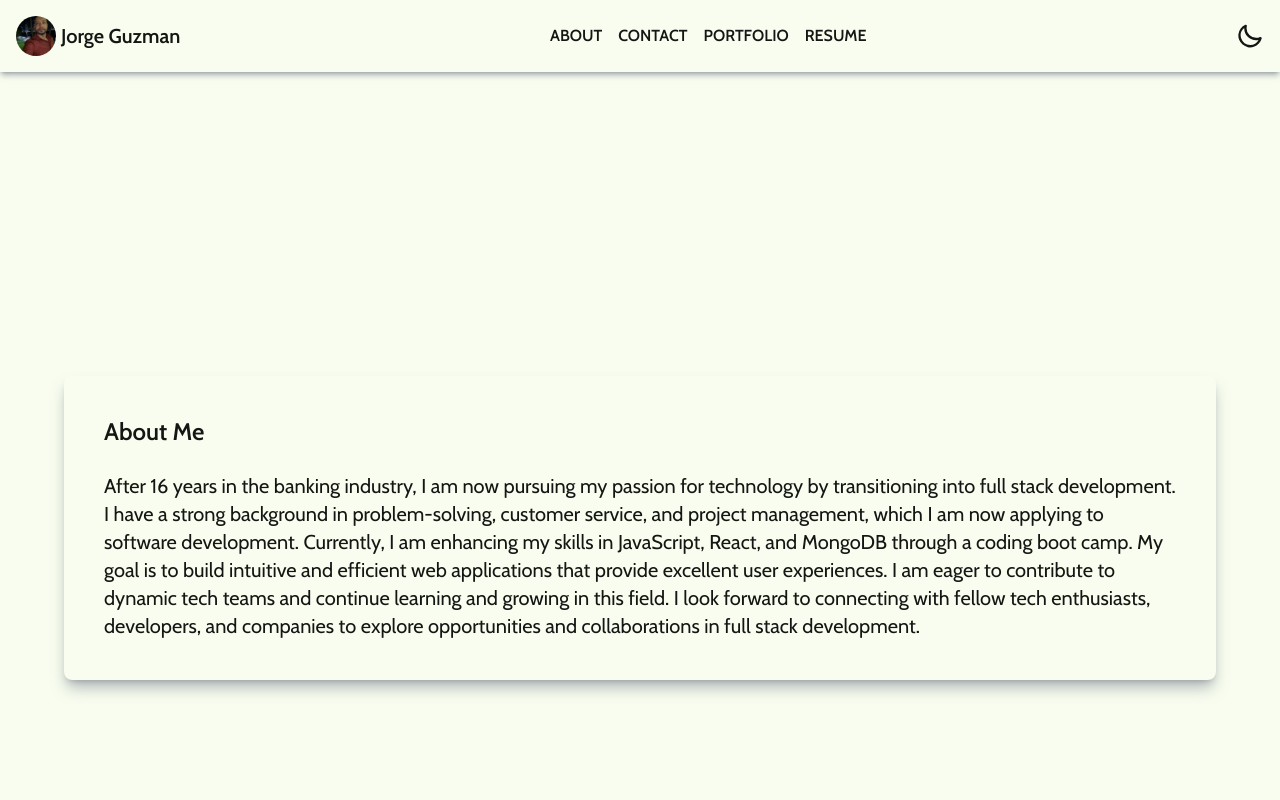
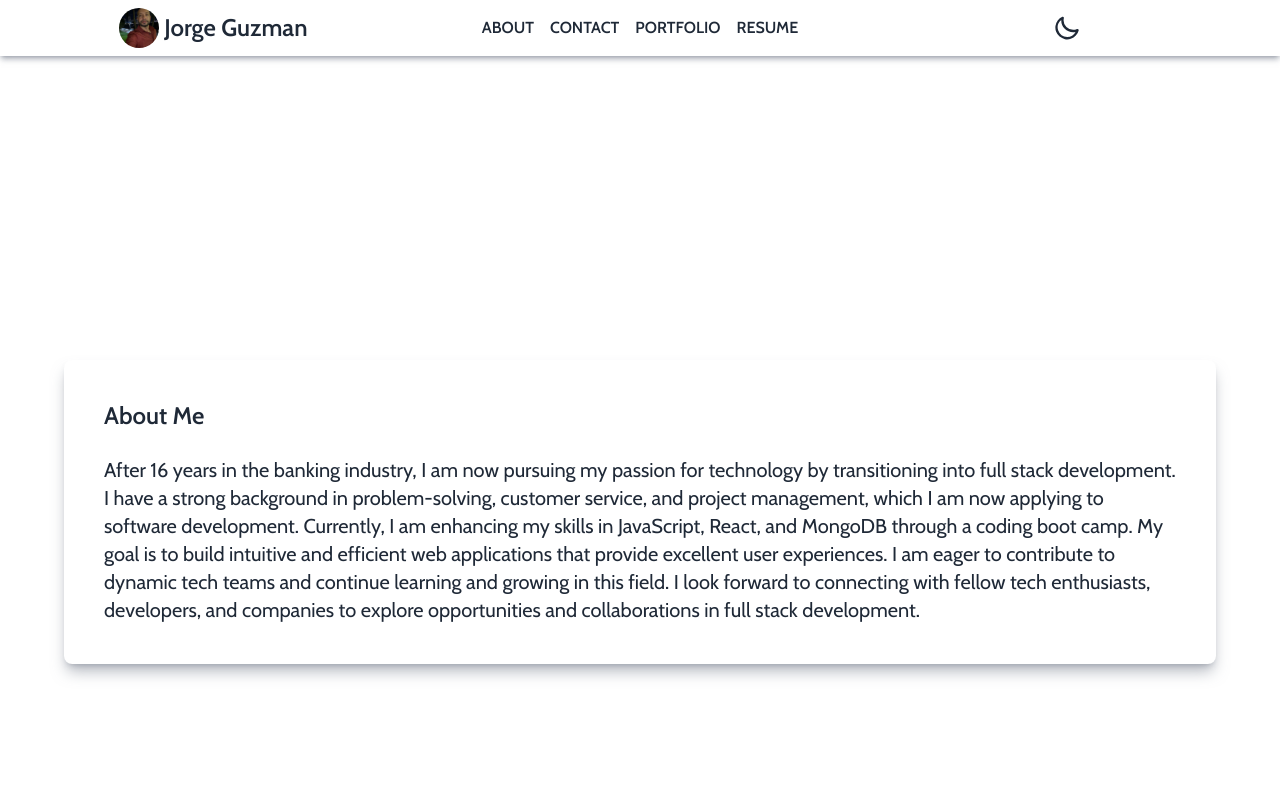
Before and after one commit to JGuzman87/jorge-portfolio, a Next.js app: page / in a window 1280 px wide. Shown: the top 800 px of the page. Built offline with nearby package versions, Linux system fonts and the light colour scheme.

Commit message:
applied grid

```diff
--- a/src/app/layout.tsx
+++ b/src/app/layout.tsx
@@ -25,7 +25,7 @@ export default function RootLayout({
 
   return (
 
-    <html data-theme="lemonade" lang="en">
+    <html data-theme="fantasy" lang="en">
 
       <body
         className={`${cabin.variable}  antialiased`}
--- a/src/components/Nav.css
+++ b/src/components/Nav.css
@@ -1,11 +1,11 @@
-.nav-container {
+/* .nav-container {
 display: flex;
 align-items: center;
 justify-content:space-between;
 
 padding: 1rem;
 
-}
+} */
 
 .avatar {
     display: flex;
--- a/src/components/Nav.tsx
+++ b/src/components/Nav.tsx
@@ -7,10 +7,9 @@ const Nav = () => {
 
   const navItems: string[] = ['about', 'contact', 'portfolio', 'resume']
   return (
-
-      <nav className="nav-container shadow-md shadow-gray-500/50 ">
-        <div className="avatar gap-3">
-          <div className=" ring-offset-base-100 w-10  rounded-full  ">
+    <nav className="nav-container shadow-md shadow-gray-500/50 grid grid-cols-1 md:grid-cols-3 gap-4 p-2 ">
+      <div className="flex justify-center text-center avatar">
+        <div className=" fring-offset-base-100 w-10  rounded-full  ">
           <Image
             src="/MIAMIBG.JPEG"
             alt="profile image"
@@ -20,19 +19,19 @@ const Nav = () => {
           />
         </div>
         <h1
-            className="font-semibold  md: text-xl flex self-center
+          className=" hover:text-red-500 font-semibold text-2xl  md:text-2xl flex self-center
 "
         >
           Jorge Guzman
         </h1>
       </div>
       <ul
-          className="ul-container font-semibold flex justify-end
+        className="ul-container  font-semibold
 "
       >
         {navItems.map((navItem) => (
-            <li key={navItem}>
-              <Link href={navItem}>{navItem.toUpperCase()}</Link>
+          <li  key={navItem}>
+            <Link  href={navItem}>{navItem.toUpperCase()}</Link>
           </li>
         ))}
       </ul>
@@ -60,7 +59,6 @@ const Nav = () => {
         </svg>
       </label>
     </nav>
-
   );
 };
 
```
Lines whose indentation alone changed are shown as unchanged.
